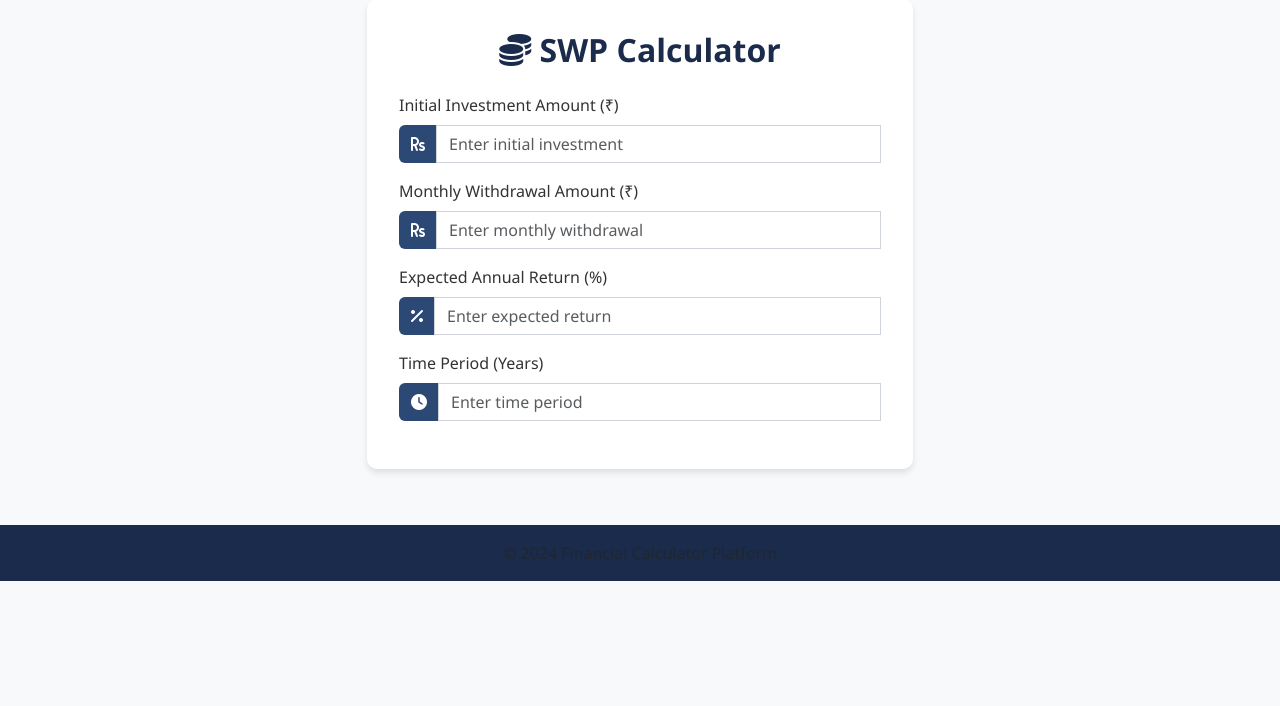
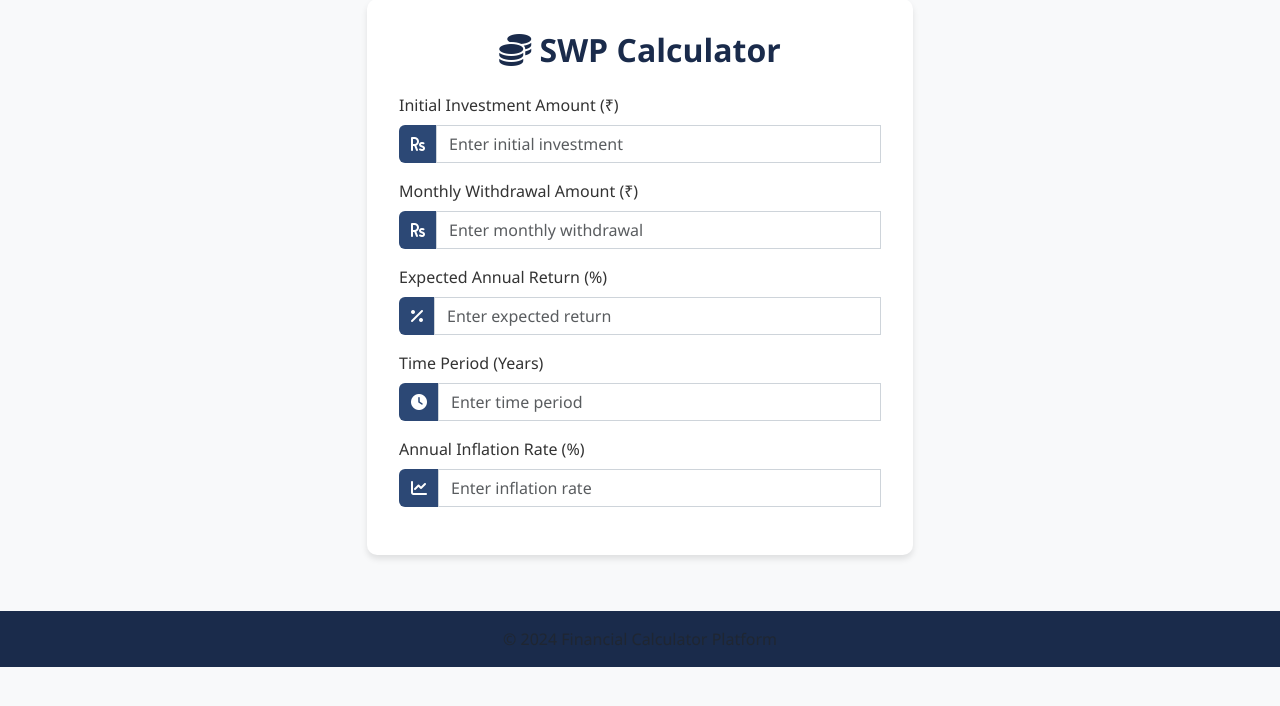
Before and after one commit to bhushanchhaya/WealthWizard, a Flask app: page / in a window 1280 px wide. Shown: the part 81-787 px from the top of the page. Run offline with Flask 3, Linux system fonts and the light colour scheme.

Commit message:
Agent query: Can you test the calculator with an inflation rate and verify if the withdrawal amounts increase yearly and the charts update accordingly?
Add inflation rate input and calculation to SWP calculator.

Screenshot: https://storage.googleapis.com/screenshot-production-us-central1/84fc2d06-c7f4-4aeb-860c-f9c512a3e39e/76cb7127-cf72-4de0-9fdb-ca01c672134e.jpg

```diff
--- a/templates/index.html
+++ b/templates/index.html
@@ -56,6 +56,18 @@
                         </div>
                     </div>
                 </div>
+
+                <div class="mb-3">
+                    <label for="inflationRate" class="form-label">Annual Inflation Rate (%)</label>
+                    <div class="input-group">
+                        <span class="input-group-text"><i class="fas fa-chart-line"></i></span>
+                        <input type="number" class="form-control" id="inflationRate"
+                               required min="0" max="30" step="0.1" placeholder="Enter inflation rate">
+                        <div class="invalid-feedback">
+                            Please enter a valid inflation rate (0-30%).
+                        </div>
+                    </div>
+                </div>
             </form>
 
             <div id="results" class="results-section mt-4 d-none">
```
Also changed, not shown: static/js/calculator.js (+20 -9 lines).
